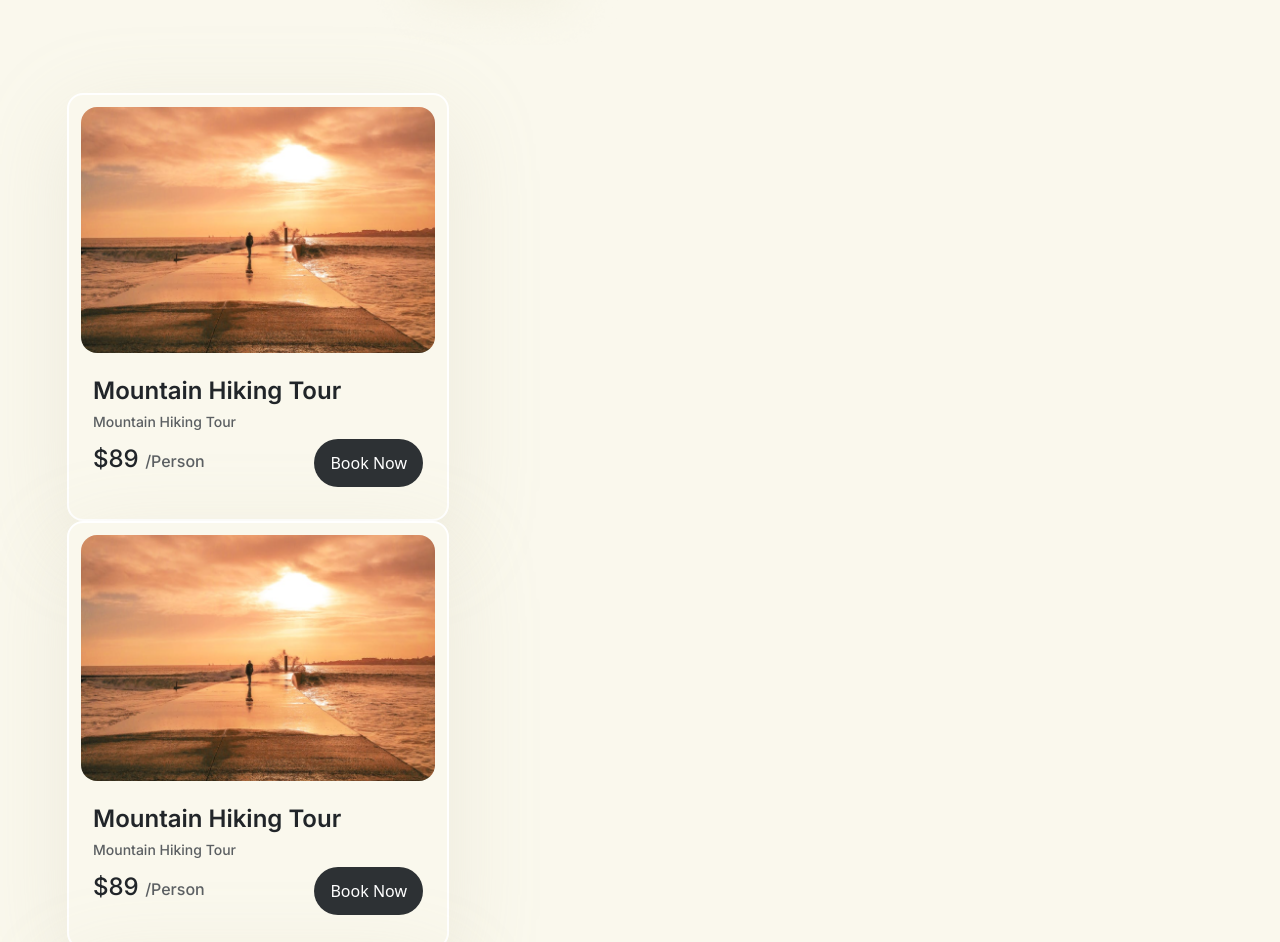
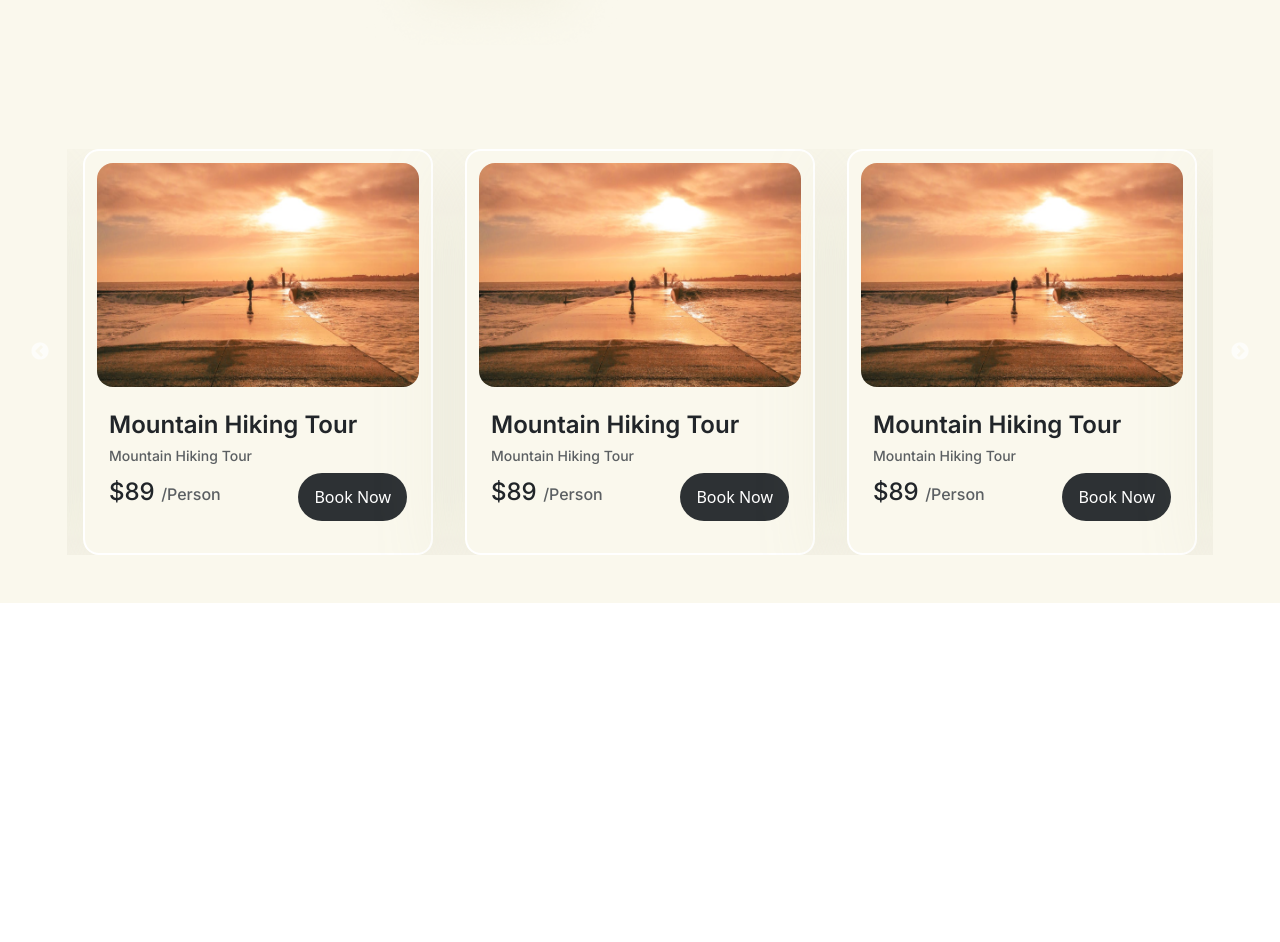
Before and after one commit to Sandeep-Luhaniwal/travels-landing, a plain HTML site: page index3.html in a window 1280 px wide. Shown: the part 554-1496 px from the top of the page. After the commit the page ends 1157 px from the top, so only its background shows below. Drawn offline with nearby package versions, Linux system fonts and the light colour scheme.

Commit message:
slider add 2

```diff
--- a/index3.html
+++ b/index3.html
@@ -8,13 +8,14 @@
     <link rel="stylesheet" href="./assets/css/style3.css">
     <link href="https://cdn.jsdelivr.net/npm/bootstrap@5.3.0/dist/css/bootstrap.min.css" rel="stylesheet"
         integrity="sha384-9ndCyUaIbzAi2FUVXJi0CjmCapSmO7SnpJef0486qhLnuZ2cdeRhO02iuK6FUUVM" crossorigin="anonymous">
-    <!-- slider -->
-    <link rel="stylesheet" href="https://cdnjs.cloudflare.com/ajax/libs/slick-carousel/1.8.1/slick.css"
-        integrity="sha512-wR4oNhLBHf7smjy0K4oqzdWumd+r5/+6QO/vDda76MW5iug4PT7v86FoEkySIJft3XA0Ae6axhIvHrqwm793Nw=="
-        crossorigin="anonymous" referrerpolicy="no-referrer">
+
+    <!-- slick slider link  -->
+    <link rel="stylesheet" href="https://cdnjs.cloudflare.com/ajax/libs/slick-carousel/1.8.1/slick.min.css"
+        integrity="sha512-yHknP1/AwR+yx26cB1y0cjvQUMvEa2PFzt1c9LlS4pRQ5NOTZFWbhBig+X9G9eYW/8m0/4OXNx8pxJ6z57x0dw=="
+        crossorigin="anonymous" referrerpolicy="no-referrer" />
     <link rel="stylesheet" href="https://cdnjs.cloudflare.com/ajax/libs/slick-carousel/1.8.1/slick-theme.min.css"
         integrity="sha512-17EgCFERpgZKcm0j0fEq1YCJuyAWdz9KUtv1EjVuaOz8pDnh/0nZxmU6BBXwaaxqoi9PQXnRWqlcDB027hgv9A=="
-        crossorigin="anonymous" referrerpolicy="no-referrer">
+        crossorigin="anonymous" referrerpolicy="no-referrer" />
 </head>
 
 <body>
@@ -59,10 +60,11 @@
     </section>
     <!--///////////// section 4 ///////////// -->
     <section class="bg_color">
-        <div class="my_container">
+        <div class="my_container py-5">
+            <h2></h2>
             <div class="row">
                 <div class="slider">
-                    <div class="col-4">
+                    <div class="px-3">
                         <div class="card_2">
                             <div class="px_12 pt_12">
                                 <img class="w-100 border_redius_img" src="./assets/img/png/slider1.png" alt="slider">
@@ -78,7 +80,7 @@
                             </div>
                         </div>
                     </div>
-                    <div class="col-4">
+                    <div class="px-3">
                         <div class="card_2">
                             <div class="px_12 pt_12">
                                 <img class="w-100 border_redius_img" src="./assets/img/png/slider1.png" alt="slider">
@@ -94,7 +96,7 @@
                             </div>
                         </div>
                     </div>
-                    <div class="col-4">
+                    <div class="px-3">
                         <div class="card_2">
                             <div class="px_12 pt_12">
                                 <img class="w-100 border_redius_img" src="./assets/img/png/slider1.png" alt="slider">
@@ -110,7 +112,7 @@
                             </div>
                         </div>
                     </div>
-                    <div class="col-4">
+                    <div class="px-3">
                         <div class="card_2">
                             <div class="px_12 pt_12">
                                 <img class="w-100 border_redius_img" src="./assets/img/png/slider1.png" alt="slider">
@@ -126,7 +128,7 @@
                             </div>
                         </div>
                     </div>
-                    <div class="col-4">
+                    <div class="px-3">
                         <div class="card_2">
                             <div class="px_12 pt_12">
                                 <img class="w-100 border_redius_img" src="./assets/img/png/slider1.png" alt="slider">
@@ -154,14 +156,63 @@
 
 
 
-    <!-- slider-link -->
+
+
+    <script src="https://cdn.jsdelivr.net/npm/bootstrap@5.3.0/dist/js/bootstrap.bundle.min.js"
+        integrity="sha384-geWF76RCwLtnZ8qwWowPQNguL3RmwHVBC9FhGdlKrxdiJJigb/j/68SIy3Te4Bkz"
+        crossorigin="anonymous"></script>
+    <!-- ******************** slider js file ******************** -->
+    <script src="https://cdnjs.cloudflare.com/ajax/libs/jquery/3.6.4/jquery.min.js"
+        integrity="sha512-pumBsjNRGGqkPzKHndZMaAG+bir374sORyzM3uulLV14lN5LyykqNk8eEeUlUkB3U0M4FApyaHraT65ihJhDpQ=="
+        crossorigin="anonymous" referrerpolicy="no-referrer"></script>
     <script src="https://cdnjs.cloudflare.com/ajax/libs/slick-carousel/1.8.1/slick.min.js"
         integrity="sha512-XtmMtDEcNz2j7ekrtHvOVR4iwwaD6o/FUJe6+Zq+HgcCsk3kj4uSQQR8weQ2QVj1o0Pk6PwYLohm206ZzNfubg=="
         crossorigin="anonymous" referrerpolicy="no-referrer"></script>
 
-    <script src="https://cdn.jsdelivr.net/npm/bootstrap@5.3.0/dist/js/bootstrap.bundle.min.js"
-        integrity="sha384-geWF76RCwLtnZ8qwWowPQNguL3RmwHVBC9FhGdlKrxdiJJigb/j/68SIy3Te4Bkz"
-        crossorigin="anonymous"></script>
+    <!-- ******************** js file link ******************** -->
     <script src="./assets/js/style.js"></script>
 
+    <script>
+        // slider
+
+
+
+  $('.slider').slick({
+    infinite: true,
+    slidesToShow: 3,
+    slidesToScroll: 1,
+    autoplay: false,
+    autoplaySpeed: 0,
+    speed: 6000,
+    arrows:true,
+    pauseOnHover: false,
+    cssEase: 'linear',
+    responsive: [
+        {
+            breakpoint: 1024,
+            settings: {
+                slidesToShow: 3,
+                slidesToScroll: 1,
+            }
+        },
+        {
+            breakpoint: 768,
+            settings: {
+                slidesToShow: 3,
+                slidesToScroll: 1,
+            }
+        },
+        {
+            breakpoint: 450,
+            settings: {
+                slidesToShow: 2,
+                slidesToScroll: 1,
+            }
+        }
+    ]
+
+
+});
+    </script>
+
 </html>
```
